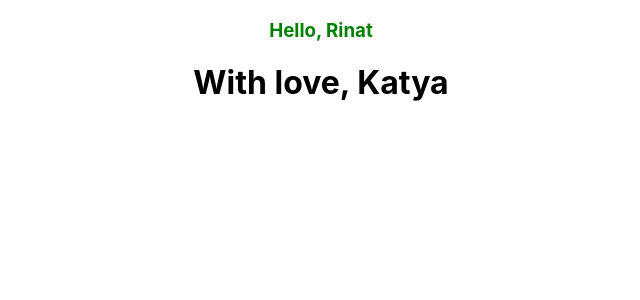
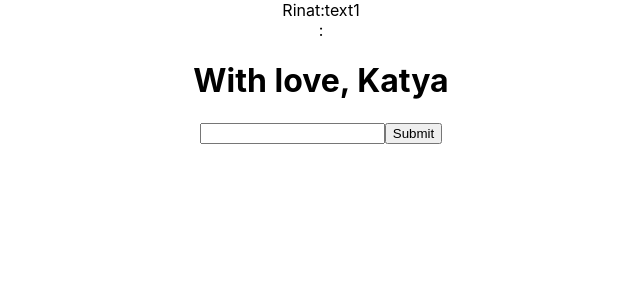
Before and after one commit to Shchekatya/Messenger, a React (Create React App) app: page / in a window 1280 px wide. Shown: the top 300 px of the page, without its empty margins (319-959 px from the left). Built offline with nearby package versions, Linux system fonts and the light colour scheme.

Commit message:
lesson 2

```diff
--- a/package.json
+++ b/package.json
@@ -16,7 +16,6 @@
     "build": "react-scripts build",
     "test": "react-scripts test",
     "eject": "react-scripts eject"
-
   },
   "eslintConfig": {
     "extends": [
--- a/src/App.js
+++ b/src/App.js
@@ -1,14 +1,33 @@
 import './App.css';
+import { Form } from './components/Form/Form';
 import { Message } from './components/Message/Message';
+import {useState} from "react";
 
 function App() {
-  const nameUser = 'Katya'
-  const name = 'Rinat'
+  const nameUser = 'Katya';
+  const name = 'Rinat';
+  const msgs=[
+    {
+      author: name,
+      text: "text1"
+    }
+  ];
+
+  const [messages, setMessages] = useState(msgs);
+
+  const addMessage = (newText) => {
+    setMessages([...messages, {author: nameUser, text: newText}]);
+  };
+
+
   return (
     <div className="App">
+      {messages.map((msg) => (
+        <Message author={msg.author} text={msg.text} />
+      ))}
      <Message name={name}/>
      <h1>With love, {nameUser}</h1>
-
+    <Form onSubmit={addMessage}/>
     </div>
   );
 }
--- /dev/null
+++ b/src/components/Form/Form.js
@@ -0,0 +1,21 @@
+import {useState} from "react";
+
+export const Form = ( {onSubmit}) => {
+    const [value, setValue] = useState('');
+
+    const handleValue = (e) => {
+        setValue(e.target.value)
+    }
+
+    const handleSubmit = (e) => {
+        e.preventDefault();
+        onSubmit(value);
+        setValue('');
+    }
+    return (
+        <form onSubmit={handleSubmit}>
+            <input value={value} onChange={handleValue} type="text"/>
+            <input type="submit"/>
+        </form>
+    );
+};
--- a/src/components/Message/Message.js
+++ b/src/components/Message/Message.js
@@ -1,5 +1,10 @@
 import './Message.style.css'
 
-export const Message = ({name}) => {
-    return <h3 className='header'>Hello, {name}</h3>
+export const Message = ({text, author }) => {
+    return (
+    <div>
+        <span>{author}:</span>
+        <span>{text}</span>
+    </div>
+    )
 };
```
Also changed, not shown: 1 other file (tests, documents, lock files or other folders).
